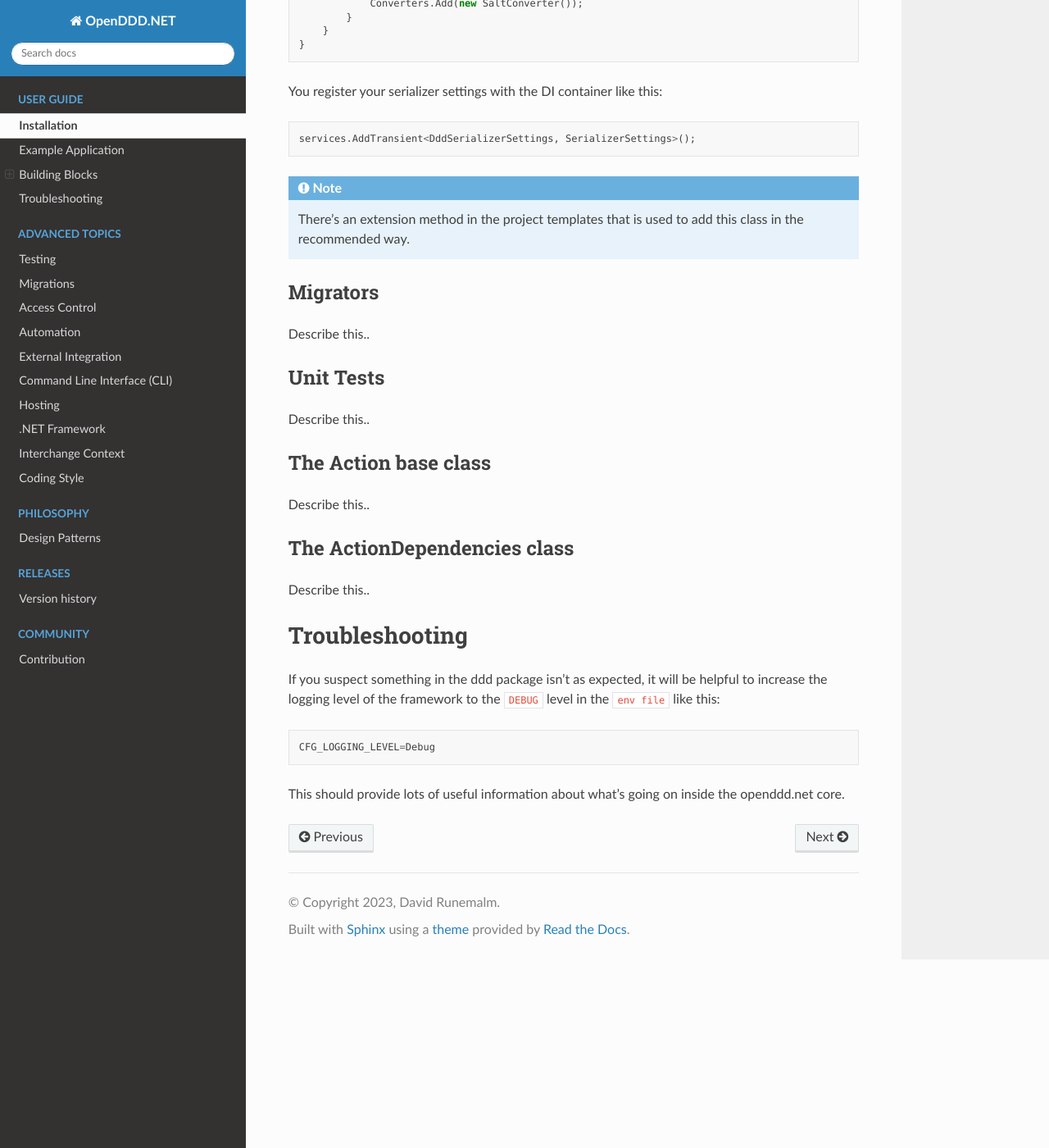
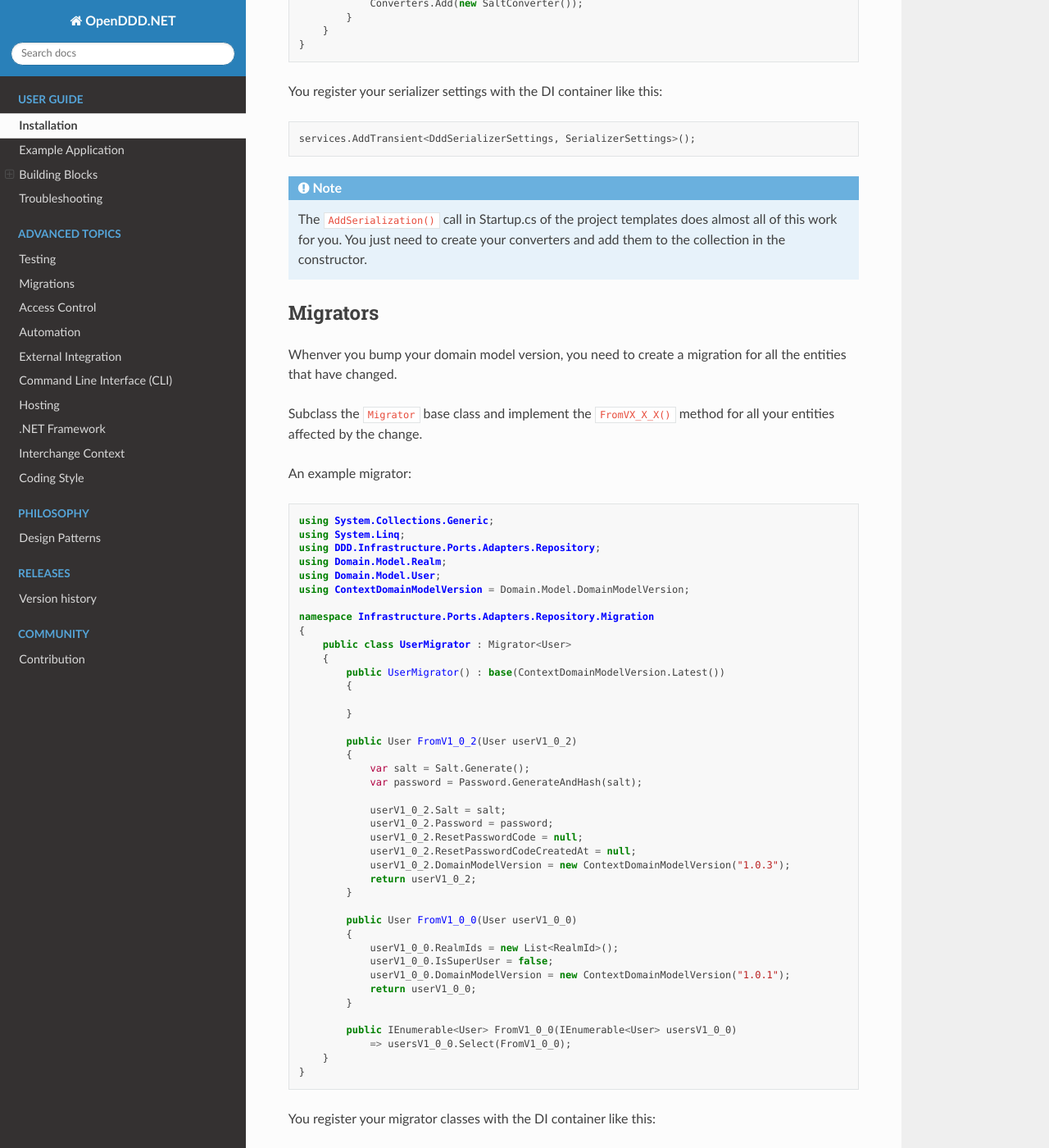
Before and after one commit to runemalm/OpenDDD.NET, a Sphinx documentation site: the page built from docs/gettingstarted.rst, in a window 1280 px wide and 1400 px high, scrolled down 21343 px. Shown: the whole window at 82% size. Built offline with Sphinx 7.4.7 and the Read the Docs theme 2.0.0, drawn with Linux system fonts in a browser that asks for light colours; pages that are not in the unit, such as notebooks, are missing from menus; some of the changed text lies outside the part shown.

Commit message:
Add migrator section to user guide.

```diff
--- a/docs/gettingstarted.rst
+++ b/docs/gettingstarted.rst
@@ -1094,13 +1094,63 @@ You register your serializer settings with the DI container like this::
 
     services.AddTransient<DddSerializerSettings, SerializerSettings>();
 
-.. note:: There's an extension method in the project templates that is used to add this class in the recommended way.
+.. note:: The ``AddSerialization()`` call in Startup.cs of the project templates does almost all of this work for you. You just need to create your converters and add them to the collection in the constructor.
 
 
 Migrators
 ---------
 
-Describe this..
+Whenver you bump your domain model version, you need to create a migration for all the entities that have changed.
+
+Subclass the ``Migrator`` base class and implement the ``FromVX_X_X()`` method for all your entities affected by the change.
+
+An example migrator::
+
+    using System.Collections.Generic;
+    using System.Linq;
+    using DDD.Infrastructure.Ports.Adapters.Repository;
+    using Domain.Model.Realm;
+    using Domain.Model.User;
+    using ContextDomainModelVersion = Domain.Model.DomainModelVersion;
+
+    namespace Infrastructure.Ports.Adapters.Repository.Migration
+    {
+        public class UserMigrator : Migrator<User>
+        {
+            public UserMigrator() : base(ContextDomainModelVersion.Latest())
+            {
+
+            }
+
+            public User FromV1_0_2(User userV1_0_2)
+            {
+                var salt = Salt.Generate();
+                var password = Password.GenerateAndHash(salt);
+
+                userV1_0_2.Salt = salt;
+                userV1_0_2.Password = password;
+                userV1_0_2.ResetPasswordCode = null;
+                userV1_0_2.ResetPasswordCodeCreatedAt = null;
+                userV1_0_2.DomainModelVersion = new ContextDomainModelVersion("1.0.3");
+                return userV1_0_2;
+            }
+
+            public User FromV1_0_0(User userV1_0_0)
+            {
+                userV1_0_0.RealmIds = new List<RealmId>();
+                userV1_0_0.IsSuperUser = false;
+                userV1_0_0.DomainModelVersion = new ContextDomainModelVersion("1.0.1");
+                return userV1_0_0;
+            }
+
+            public IEnumerable<User> FromV1_0_0(IEnumerable<User> usersV1_0_0)
+                => usersV1_0_0.Select(FromV1_0_0);
+        }
+    }
+
+You register your migrator classes with the DI container like this::
+
+    services.AddMigrator<UserMigrator>();
 
 
 Unit Tests
```
